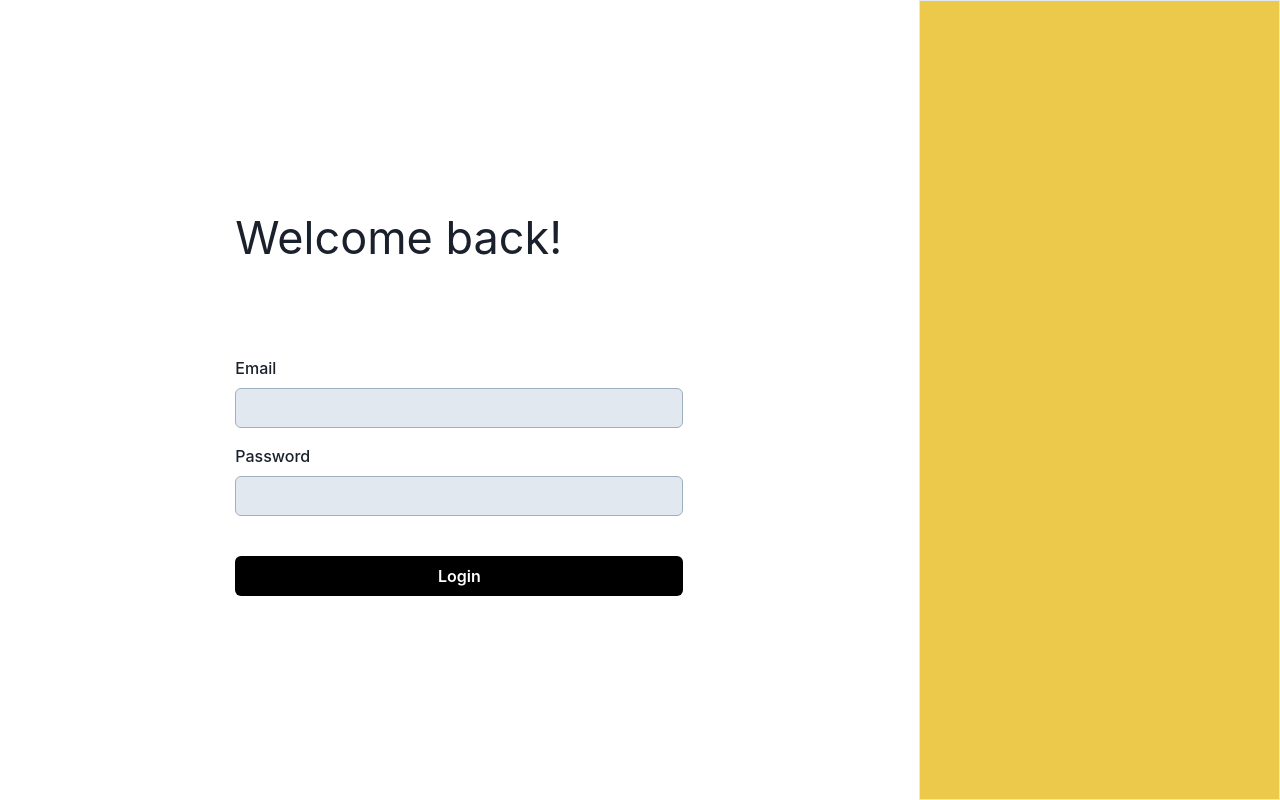
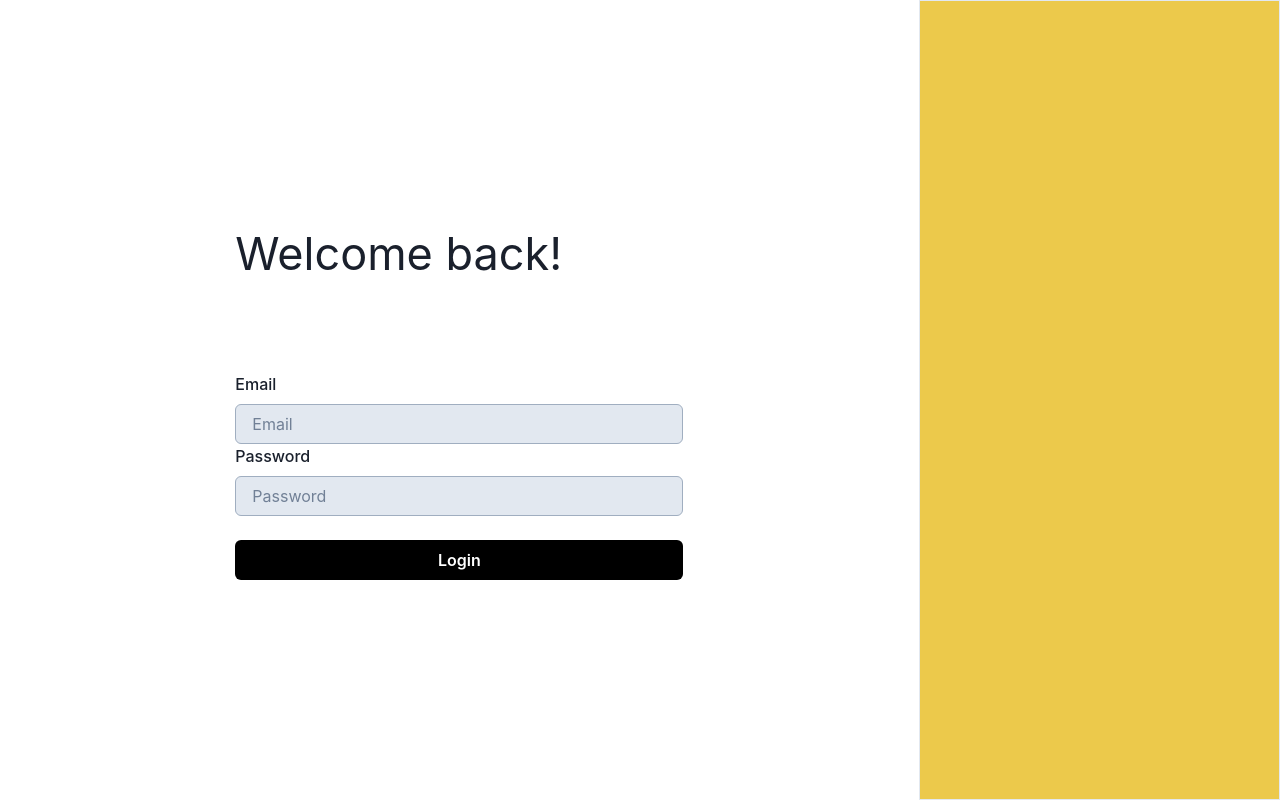
Before and after one commit to brandon-sprelo/Sprelo, a Next.js app: page /login in a window 1280 px wide. Built offline with nearby package versions, Linux system fonts and the light colour scheme.

Commit message:
Added react hook form to login

```diff
--- a/src/pages/login/index.tsx
+++ b/src/pages/login/index.tsx
@@ -1,19 +1,33 @@
 import Head from "next/head";
 import {
   Button,
-  Checkbox,
   Flex,
   FormControl,
+  FormErrorMessage,
   FormLabel,
-  Heading,
   Input,
-  Link,
   Stack,
-  Image,
-  Box,
-  Text
+  Text,
 } from "@chakra-ui/react";
+import { useForm } from "react-hook-form";
+
 export default function Login() {
+  const {
+    handleSubmit,
+    register,
+    formState: { errors, isSubmitting },
+  } = useForm();
+
+  function onSubmit(values) {
+    console.log("Values:", values);
+    return new Promise((resolve) => {
+      console.log("resovel", resolve);
+      setTimeout(() => {
+        alert(JSON.stringify(values, null, 2));
+        resolve();
+      }, 3000);
+    });
+  }
   return (
     <>
       <Head>
@@ -26,25 +40,52 @@ export default function Login() {
             <Text fontSize="45px" pb="69">
               Welcome back!
             </Text>
-            <FormControl id="email">
-              <FormLabel>Email</FormLabel>
-              <Input bgColor="gray.200" border="1px" borderColor="gray.400" type="email" />
+            <form onSubmit={handleSubmit(onSubmit)}>
+              <FormControl id="email" isInvalid={errors.email}>
+                <FormLabel htmlFor="email">Email</FormLabel>
+                <Input
+                  bgColor="gray.200"
+                  border="1px"
+                  borderColor="gray.400"
+                  type="email"
+                  id="email"
+                  placeholder="Email"
+                  {...register("email", {
+                    required: "This is required",
+                  })}
+                />
+                <FormErrorMessage>
+                  {errors.email && errors.email.message}
+                </FormErrorMessage>
               </FormControl>
-            <FormControl id="password">
-              <FormLabel>Password</FormLabel>
-              <Input bgColor="gray.200" border="1px" borderColor="gray.400" type="password" />
+              <FormControl id="password" isInvalid={errors.password}>
+                <FormLabel htmlFor="password">Password</FormLabel>
+                <Input
+                  bgColor="gray.200"
+                  border="1px"
+                  borderColor="gray.400"
+                  type="password"
+                  id="password"
+                  placeholder="Password"
+                  {...register("password", {
+                    required: "This is required",
+                  })}
+                />
+                <FormErrorMessage>
+                  {errors.password && errors.password.message}
+                </FormErrorMessage>
               </FormControl>
               <Stack spacing={6}>
                 <Stack
                   direction={{ base: "column", sm: "row" }}
                   align="start"
                   justify="space-between"
-              >
-              </Stack>
-              <Button color="white" bgColor="black" variant="solid">
+                ></Stack>
+                <Button color="white" bgColor="black" variant="solid" isLoading={isSubmitting} type="submit">
                   Login
                 </Button>
               </Stack>
+            </form>
           </Stack>
         </Flex>
         <Flex
```
Lines whose indentation alone changed are shown as unchanged.
